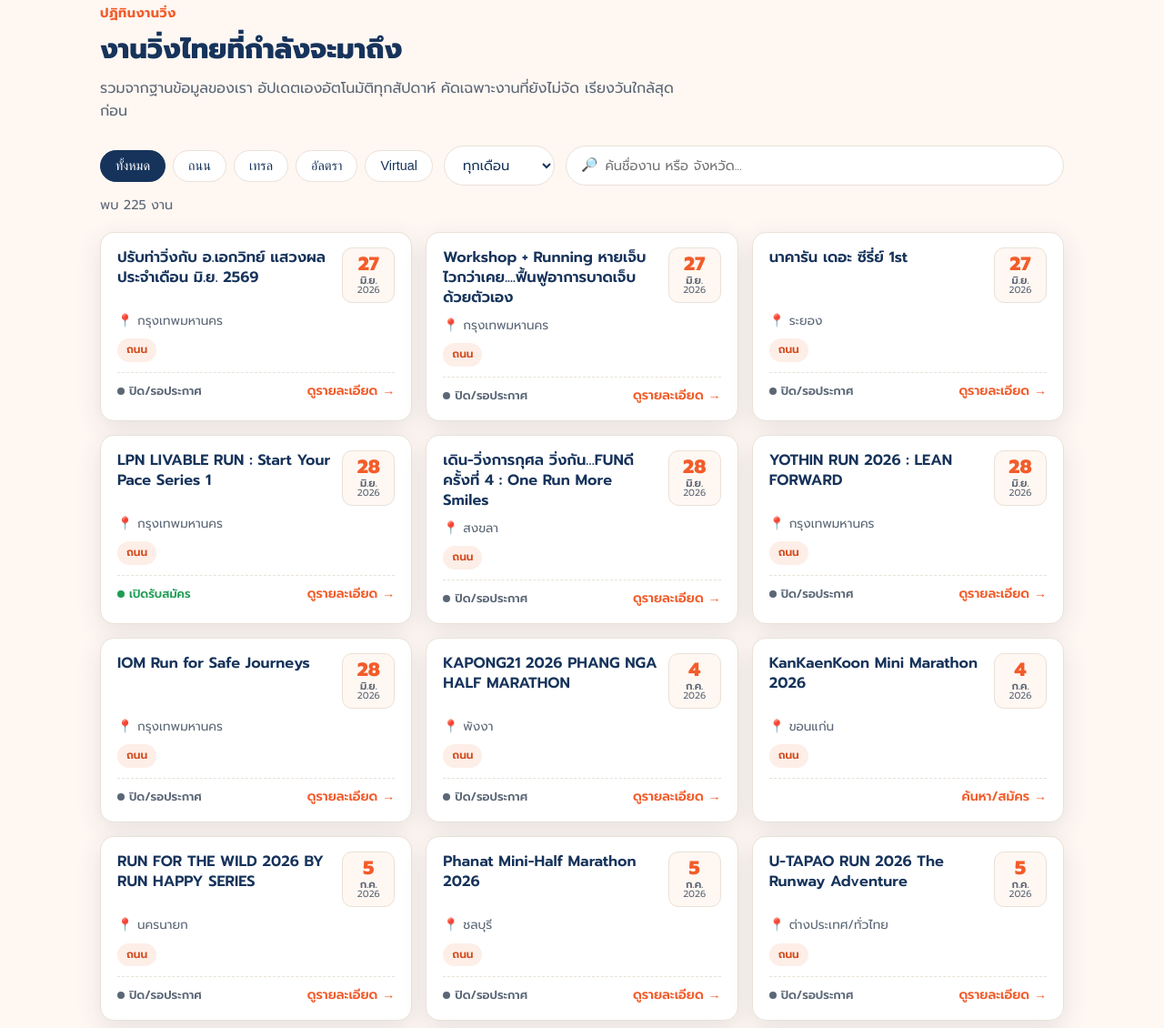
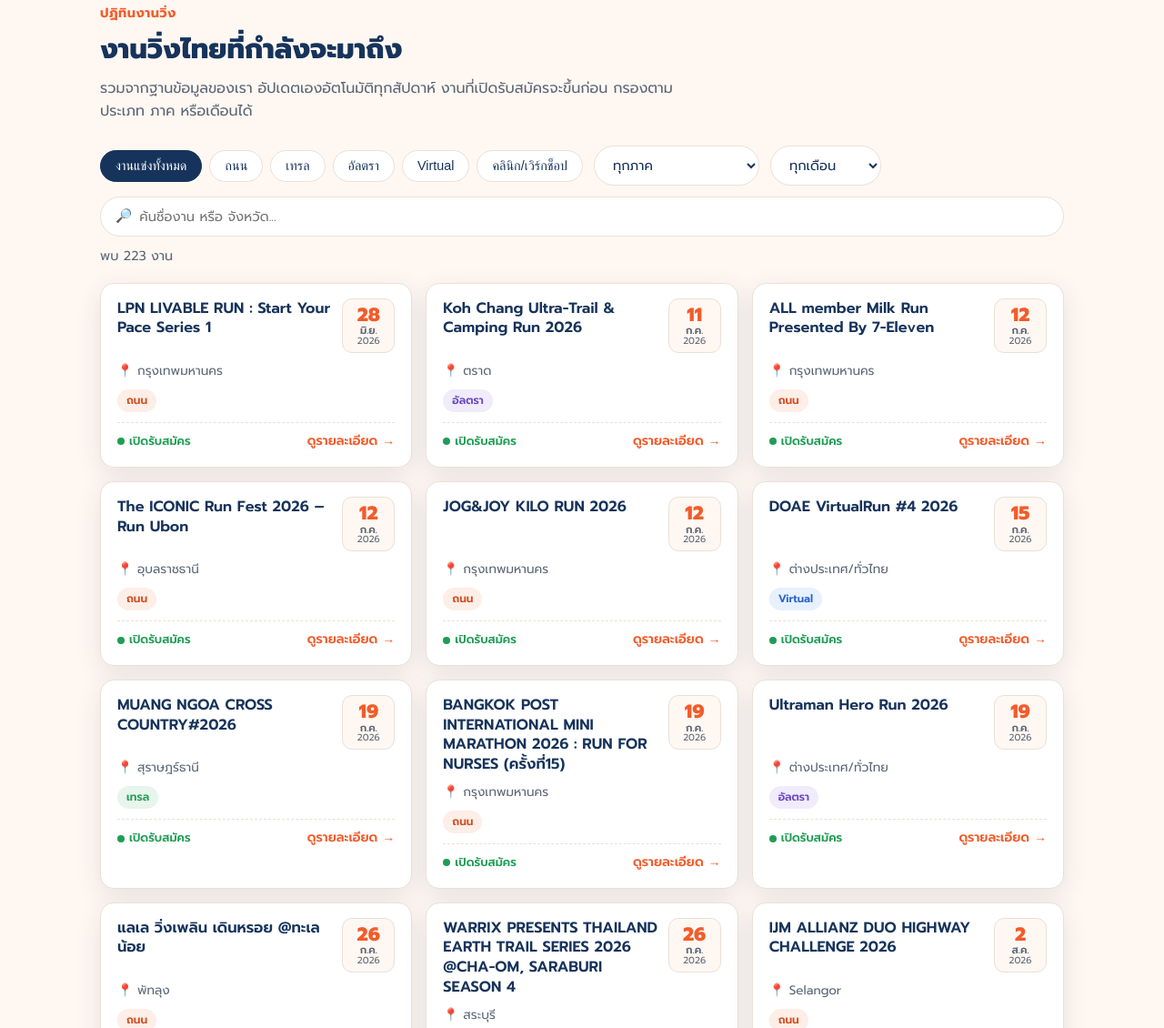
Before and after one commit to idorunubon/idorunubon.github.io, a plain HTML site: page index.html in a window 1280 px wide. Shown: the part 702-1832 px from the top of the page at 91% size. Drawn offline with Linux system fonts and the light colour scheme.

Commit message:
Improve UX: open-registration first, region filter, separate clinics

```diff
--- a/index.html
+++ b/index.html
@@ -156,16 +156,18 @@
   <div class="sec-head">
     <div class="eyebrow">ปฏิทินงานวิ่ง</div>
     <h2>งานวิ่งไทยที่กำลังจะมาถึง</h2>
-    <p>รวมจากฐานข้อมูลของเรา อัปเดตเองอัตโนมัติทุกสัปดาห์ คัดเฉพาะงานที่ยังไม่จัด เรียงวันใกล้สุดก่อน</p>
+    <p>รวมจากฐานข้อมูลของเรา อัปเดตเองอัตโนมัติทุกสัปดาห์ งานที่เปิดรับสมัครจะขึ้นก่อน กรองตามประเภท ภาค หรือเดือนได้</p>
   </div>
   <div class="toolbar">
     <div class="chips" id="chips">
-      <button class="chip on" data-f="all">ทั้งหมด</button>
+      <button class="chip on" data-f="all">งานแข่งทั้งหมด</button>
       <button class="chip" data-f="road">ถนน</button>
       <button class="chip" data-f="trail">เทรล</button>
       <button class="chip" data-f="ultra">อัลตรา</button>
       <button class="chip" data-f="virtual">Virtual</button>
+      <button class="chip" data-f="clinic">คลินิก/เวิร์กช็อป</button>
     </div>
+    <select class="mon" id="region"></select>
     <select class="mon" id="mon"></select>
     <div class="search"><span>🔎</span><input id="q" type="text" placeholder="ค้นชื่องาน หรือ จังหวัด..."></div>
   </div>
@@ -221,8 +223,22 @@
 <script>
 const TH=["ม.ค.","ก.พ.","มี.ค.","เม.ย.","พ.ค.","มิ.ย.","ก.ค.","ส.ค.","ก.ย.","ต.ค.","พ.ย.","ธ.ค."];
 const TYPE={road:"ถนน",trail:"เทรล",ultra:"อัลตรา",virtual:"Virtual"};
+const REGIONS=[
+ ["bkk","กรุงเทพฯ–ปริมณฑล",["กรุงเทพ","นนทบุรี","ปทุมธานี","สมุทรปราการ","สมุทรสาคร","นครปฐม"]],
+ ["north","ภาคเหนือ",["เชียงใหม่","เชียงราย","ลำปาง","ลำพูน","แพร่","น่าน","พะเยา","แม่ฮ่องสอน","อุตรดิตถ์","ตาก","สุโขทัย","กำแพงเพชร","พิจิตร","พิษณุโลก","เพชรบูรณ์","นครสวรรค์","อุทัยธานี"]],
+ ["isan","ภาคอีสาน",["ขอนแก่น","อุดรธานี","นครราชสีมา","โคราช","บุรีรัมย์","อุบลราชธานี","ชัยภูมิ","กาฬสินธุ์","มหาสารคาม","ร้อยเอ็ด","สกลนคร","นครพนม","หนองคาย","บึงกาฬ","เลย","หนองบัวลำภู","ยโสธร","อำนาจเจริญ","มุกดาหาร","ศรีสะเกษ","สุรินทร์"]],
+ ["central","ภาคกลาง",["อยุธยา","อ่างทอง","สิงห์บุรี","ลพบุรี","สระบุรี","ชัยนาท","สุพรรณบุรี","นครนายก","สมุทรสงคราม"]],
+ ["east","ภาคตะวันออก",["ชลบุรี","ระยอง","จันทบุรี","ตราด","ฉะเชิงเทรา","ปราจีนบุรี","สระแก้ว"]],
+ ["west","ภาคตะวันตก",["กาญจนบุรี","ราชบุรี","เพชรบุรี","ประจวบ"]],
+ ["south","ภาคใต้",["สงขลา","หาดใหญ่","ภูเก็ต","สุราษฎร์ธานี","นครศรีธรรมราช","กระบี่","พังงา","ตรัง","พัทลุง","สตูล","ชุมพร","ระนอง","ยะลา","ปัตตานี","นราธิวาส"]],
+ ["inter","ต่างประเทศ",["ลาว","ญี่ปุ่น","จีน","มาเลเซีย","เวียดนาม","สิงคโปร์","เกาหลี","ไต้หวัน"]]
+];
+const REGLABEL={};REGIONS.forEach(r=>REGLABEL[r[0]]=r[1]);REGLABEL.other="อื่นๆ";
+function regionOf(p){p=p||"";for(const r of REGIONS){if(r[2].some(w=>p.includes(w)))return r[0];}return "other";}
+function isClinic(n){return /workshop|clinic|คลินิก|ปรับท่า|อบรม|สัมมนา|เวิร์กช็อป|เวิร์คช็อป/i.test(n||"");}
 let UP=[];
 const monsel=document.getElementById('mon');
+const regsel=document.getElementById('region');
 function card(e){
   const multi=e.multi?'<span class="tag multi">หลายวัน</span>':'';
   let reg='';
@@ -231,32 +247,47 @@ function card(e){
   else reg='<span></span>';
   const link=e.link||('https://www.google.com/search?q='+encodeURIComponent(e.n+' วิ่ง สมัคร'));
   const label=e.link?'ดูรายละเอียด →':'ค้นหา/สมัคร →';
+  const clinicTag=e.isClinic?'<span class="tag multi">คลินิก/เวิร์กช็อป</span>':'';
   return '<div class="card"><div class="top"><div><h3>'+e.n+'</h3></div>'
     +'<div class="date-pill"><div class="d">'+e.d+'</div><div class="m">'+TH[e.mo]+'</div><div class="y">'+e.y+'</div></div></div>'
     +(e.place?'<div class="place"><span>📍</span><span>'+e.place+'</span></div>':'')
-    +'<div class="meta"><span class="tag '+e.type+'">'+(TYPE[e.type]||e.type)+'</span>'+multi+'</div>'
+    +'<div class="meta"><span class="tag '+e.type+'">'+(TYPE[e.type]||e.type)+'</span>'+clinicTag+multi+'</div>'
     +'<div class="foot">'+reg+'<a href="'+link+'" target="_blank" rel="noopener">'+label+'</a></div></div>';
 }
 function render(){
   const f=document.querySelector('#chips .chip.on').dataset.f;
-  const mk=monsel.value;
+  const rg=regsel.value,mk=monsel.value;
   const q=document.getElementById('q').value.trim().toLowerCase();
-  const list=UP.filter(e=>(f==='all'||e.type===f)&&(mk==='all'||(e.y+'-'+e.mo)===mk)&&(q===''||(e.n+' '+(e.place||'')).toLowerCase().includes(q)));
+  const list=UP.filter(e=>{
+    if(f==='all'){if(e.isClinic)return false;}
+    else if(f==='clinic'){if(!e.isClinic)return false;}
+    else {if(e.isClinic)return false;if(e.type!==f)return false;}
+    if(rg!=='all'&&e.region!==rg)return false;
+    if(mk!=='all'&&(e.y+'-'+e.mo)!==mk)return false;
+    if(q&&!((e.n+' '+(e.place||'')).toLowerCase().includes(q)))return false;
+    return true;
+  });
   document.getElementById('count').textContent='พบ '+list.length+' งาน';
   const g=document.getElementById('grid');
   g.innerHTML=list.length?list.map(card).join(''):'<div class="empty">ไม่พบงานที่ตรงเงื่อนไข ลองเปลี่ยนตัวกรองดูนะ</div>';
 }
 document.querySelectorAll('#chips .chip').forEach(c=>c.addEventListener('click',()=>{document.querySelector('#chips .chip.on').classList.remove('on');c.classList.add('on');render();}));
+regsel.addEventListener('change',render);
 monsel.addEventListener('change',render);
 document.getElementById('q').addEventListener('input',render);
 fetch('events.json?t='+Date.now()).then(r=>r.json()).then(data=>{
   const today=new Date();const cut=new Date(today.getFullYear(),today.getMonth(),today.getDate()-1);
-  UP=(data.events||[]).filter(e=>new Date(e.y,e.mo,e.d)>=cut).sort((a,b)=>(a.y-b.y)||(a.mo-b.mo)||(a.d-b.d));
-  document.getElementById('stat-total').textContent=UP.length;
+  UP=(data.events||[]).filter(e=>new Date(e.y,e.mo,e.d)>=cut);
+  UP.forEach(e=>{e.isClinic=isClinic(e.n);e.region=regionOf(e.place);});
+  UP.sort((a,b)=>{const oa=a.reg===true?0:(a.reg===null?1:2),ob=b.reg===true?0:(b.reg===null?1:2);if(oa!==ob)return oa-ob;return (a.y-b.y)||(a.mo-b.mo)||(a.d-b.d);});
+  document.getElementById('stat-total').textContent=UP.filter(e=>!e.isClinic).length;
   document.getElementById('stat-trail').textContent=UP.filter(e=>e.type==='trail'||e.type==='ultra').length;
   document.getElementById('stat-open').textContent=UP.filter(e=>e.reg===true).length;
-  const monKeys=[...new Set(UP.map(e=>e.y+'-'+e.mo))];
-  monsel.innerHTML='<option value="all">ทุกเดือน</option>'+monKeys.map(k=>{const[y,m]=k.split('-');return '<option value="'+k+'">'+TH[m]+' '+y+'</option>';}).join('');
+  const rset=[...new Set(UP.map(e=>e.region))];
+  const rorder=REGIONS.map(r=>r[0]).concat(['other']).filter(k=>rset.includes(k));
+  regsel.innerHTML='<option value="all">ทุกภาค</option>'+rorder.map(k=>'<option value="'+k+'">'+REGLABEL[k]+'</option>').join('');
+  const mkeys=[...new Set(UP.slice().sort((a,b)=>(a.y-b.y)||(a.mo-b.mo)).map(e=>e.y+'-'+e.mo))];
+  monsel.innerHTML='<option value="all">ทุกเดือน</option>'+mkeys.map(k=>{const a=k.split('-');return '<option value="'+k+'">'+TH[a[1]]+' '+a[0]+'</option>';}).join('');
   if(data.generatedAt){const d=new Date(data.generatedAt);document.getElementById('updated').textContent='อัปเดตข้อมูลล่าสุด: '+d.toLocaleDateString('th-TH',{day:'numeric',month:'long',year:'numeric',timeZone:'Asia/Bangkok'});}
   render();
 }).catch(err=>{document.getElementById('count').textContent='โหลดข้อมูลไม่สำเร็จ กรุณารีเฟรชหน้าใหม่';});
```
